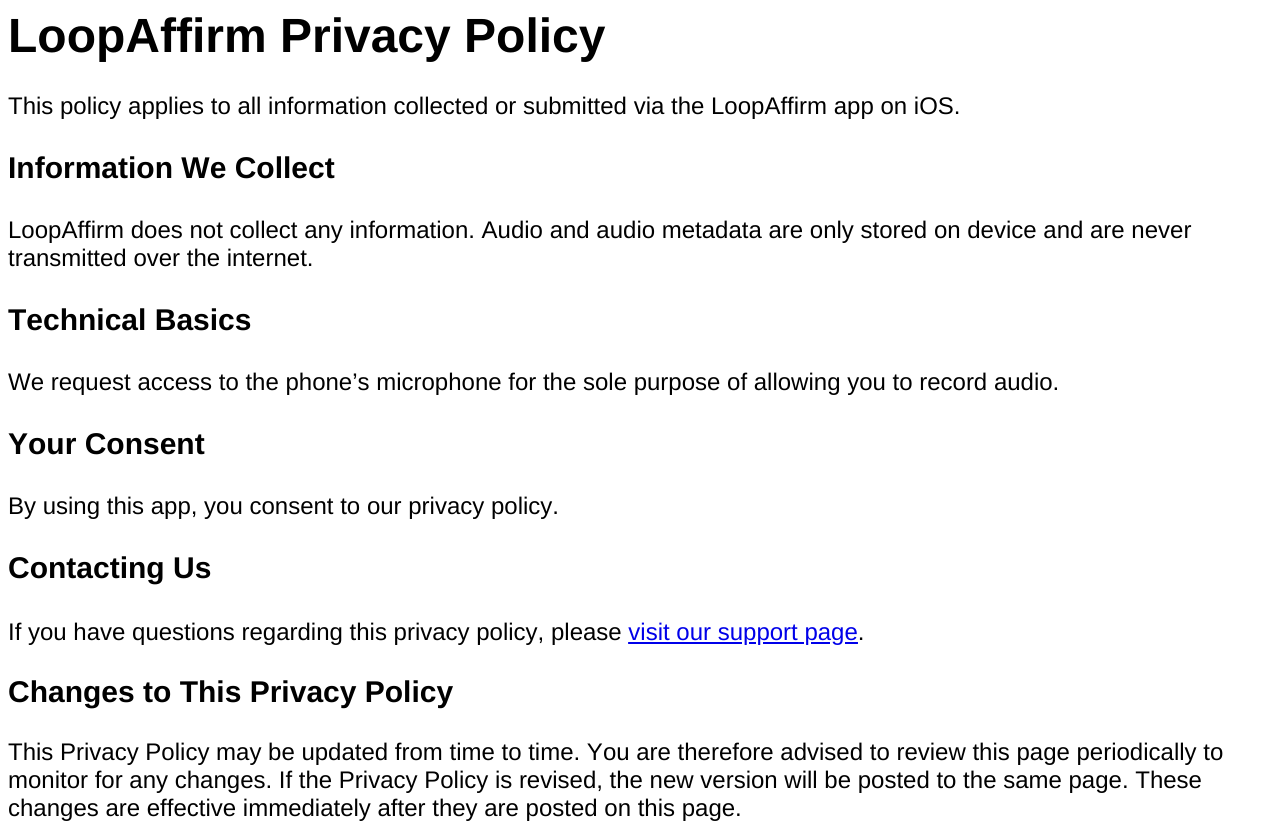
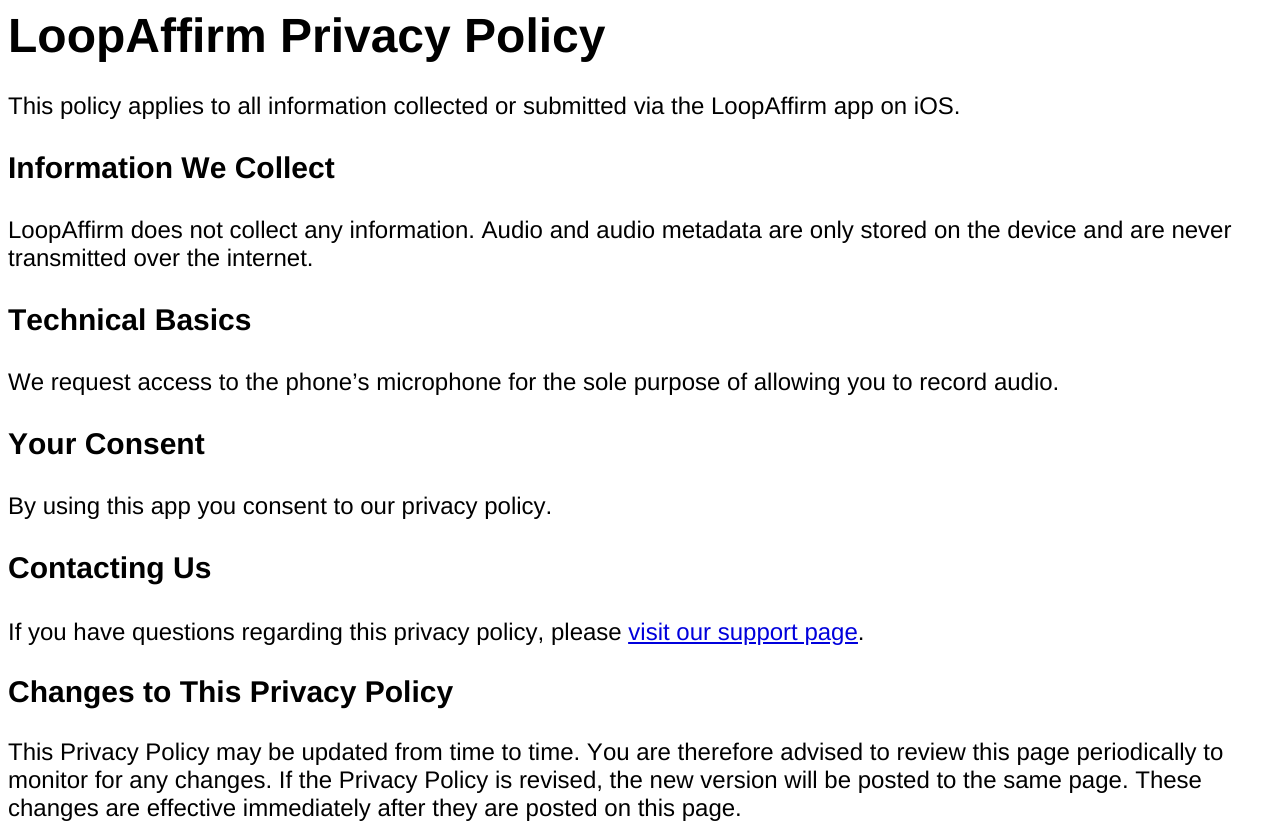
Before and after one commit to JPenny89/loopaffirm.privacy, a plain HTML site: page index.html in a window 1280 px wide. Drawn offline with Linux system fonts and the light colour scheme.

Commit message:
fixed typos

```diff
--- a/index.html
+++ b/index.html
@@ -14,7 +14,7 @@
     p.p5 {margin: 0.0px 0.0px 2.0px 0.0px; font: 30.0px 'Helvetica Neue'; -webkit-text-stroke: #000000}
     p.p6 {margin: 0.0px 0.0px 0.0px 0.0px; font: 30.0px 'Helvetica Neue'; -webkit-text-stroke: #000000}
     span.s1 {font-kerning: none}
-    span.s2 {font: 24.0px 'Helvetica Neue'; text-decoration: underline ; font-kerning: none; color: #0000e9; -webkit-text-stroke: 0px #0000e9}
+    span.s2 {font: 24.0px 'Helvetica Neue'; text-decoration: underline ; font-kerning: none; color: #0000dc; -webkit-text-stroke: 0px #0000dc}
   </style>
 </head>
 <body>
@@ -24,7 +24,7 @@
 <p class="p4"><span class="s1"></span><br></p>
 <p class="p5"><span class="s1"><b>Information We Collect</b><b></b></span></p>
 <p class="p2"><span class="s1"></span><br></p>
-<p class="p3"><span class="s1">LoopAffirm does not collect any information. Audio and audio metadata are only stored on device and are never transmitted over the internet.</span></p>
+<p class="p3"><span class="s1">LoopAffirm does not collect any information. Audio and audio metadata are only stored on the device and are never transmitted over the internet.</span></p>
 <p class="p4"><span class="s1"></span><br></p>
 <p class="p5"><span class="s1"><b>Technical Basics</b><b></b></span></p>
 <p class="p2"><span class="s1"></span><br></p>
@@ -32,7 +32,7 @@
 <p class="p4"><span class="s1"></span><br></p>
 <p class="p5"><span class="s1"><b>Your Consent</b><b></b></span></p>
 <p class="p2"><span class="s1"></span><br></p>
-<p class="p3"><span class="s1">By using this app, you consent to our privacy policy.</span></p>
+<p class="p3"><span class="s1">By using this app you consent to our privacy policy.</span></p>
 <p class="p4"><span class="s1"></span><br></p>
 <p class="p5"><span class="s1"><b>Contacting Us</b><b></b></span></p>
 <p class="p4"><span class="s1"></span><br></p>
```
